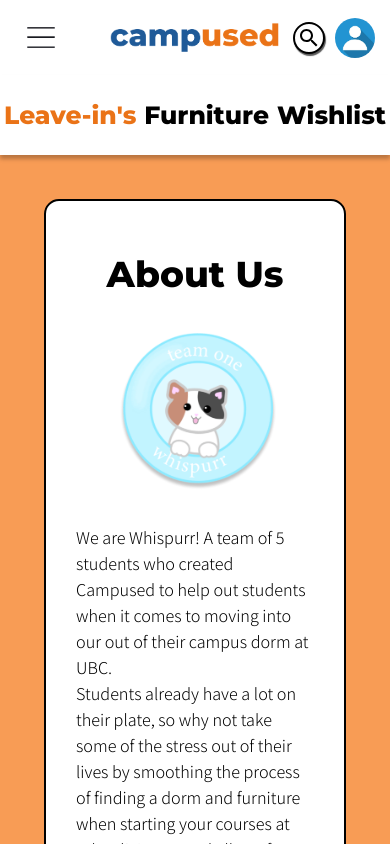
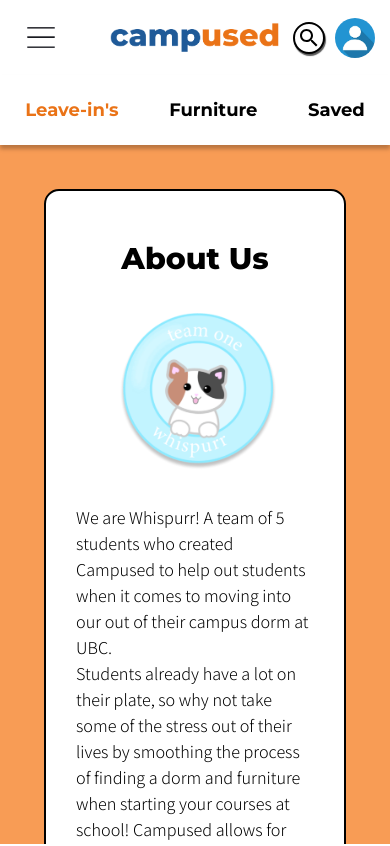
Before and after one commit to cindyparkk/campused, a Next.js app: page /about in a window 390 px wide. Shown: the top 846 px of the page. Built offline with nearby package versions, Linux system fonts and the light colour scheme.

Commit message:
removed profile slider, updated header menu

```diff
--- a/comps/ExpandedMenu/index.js
+++ b/comps/ExpandedMenu/index.js
@@ -4,7 +4,7 @@
 import CircleButton from '../../comps/CircleButton';
 
 const Contain = styled.div`
-
+    position: relative;
 `
 const Content = styled.div`
     display: inline-flex;
@@ -39,11 +39,13 @@
 const InitialButton = styled.div`
     transition: 0.3s;
     opacity: ${props=>props.expanded ? "0" : "1"};
+    display: inline-flex;
 `
 
 const Main = styled.div`
     min-width: 216px;
     min-height: 236px;
+    position: absolute;
     height: auto;
     background: #FFFFFF;
     border: 2px solid #000000;
@@ -51,7 +53,7 @@
     box-shadow: 0px 4px 4px rgba(0, 0, 0, 0.25);
     border-radius: 12px;
     // display: inline-flex;
-    display: ${props=>props.expanded ? "inline-flex" : "hidden"};
+    visibility: ${props=>props.expanded ? "visible" : "hidden"};
     opacity: ${props=>props.expanded ? 1 : 0};
     height: ${props=>props.expanded ? "auto" : "0px"};
 `
--- a/comps/HeaderMenu/index.js
+++ b/comps/HeaderMenu/index.js
@@ -14,10 +14,19 @@
     display: flex;
     width: 100%;
     justify-content: space-around;
-
 `;
 
+
 const LeaveIn = styled.h3`
+    cursor: pointer;
+    transition: 0.25s;
+    :hover{
+        color: #EA7317;
+    }
+    color: ${props=>props.selected ? '#EA7317' : 'black'};
+`;
+
+const LeaveIn2 = styled.h4`
     cursor: pointer;
     transition: 0.25s;
     :hover{
@@ -35,7 +44,26 @@
     color: ${props=>props.selected2 ? '#EA7317' : 'black'};
 `;
 
-const Wishlist = styled.h3`
+const Furniture2 = styled.h4`
+    cursor: pointer;
+    transition: 0.25s;
+    :hover{
+        color: #EA7317;
+    }
+    color: ${props=>props.selected2 ? '#EA7317' : 'black'};
+`;
+
+
+const Saved = styled.h3`
+    cursor: pointer;
+    transition: 0.25s;
+    :hover{
+        color: #EA7317;
+    }
+    color: ${props=>props.selected3 ? '#EA7317' : 'black'};
+`;
+
+const Saved2 = styled.h4`
     cursor: pointer;
     transition: 0.25s;
     :hover{
@@ -58,22 +86,62 @@
     }
 }
 
-const HeaderMenu = ({}) =>{
+const HeaderMenu = ({fontSize}) =>{
     const [selected, setSelected] = useState(1);
+    const [state, setState] = useState(false);
 
     return <Main>
 
         <Container>
 
-        <Link href="/leave-in"><LeaveIn selected={selected === 1} onClick={()=>{
+        {process.browser && window.innerWidth > 630 ? <Link href="/leave-in">
+            <LeaveIn selected={selected === 1} onClick={()=>{
             setSelected(1);
-        }}>Leave-in's</LeaveIn></Link>
-        <Link href="/furniture-market"><Furniture selected2={selected === 2} onClick={()=>{
-            setSelected(2);
-        }}>Furniture</Furniture></Link>
-        <Wishlist selected3={selected === 3} onClick={()=>{
+        }}>Leave-in's</LeaveIn>
+        </Link>: null}
+
+
+
+        {process.browser && window.innerWidth < 630 ? <Link href="/leave-in">
+            <LeaveIn2 selected={selected === 1} onClick={()=>{
+            setSelected(1);
+        }}>Leave-in's</LeaveIn2>
+        </Link>: null}
+
+
+
+        {process.browser && window.innerWidth > 630 ? <Link href="/furniture-market">
+                <Furniture selected2={selected === 2} onClick={()=>{
+                setSelected(2);
+            }}>Furniture</Furniture>
+            </Link>: null}
+
+
+
+        {process.browser && window.innerWidth < 630 ? <Link href="/furniture-market">
+                <Furniture2 selected2={selected === 2} onClick={()=>{
+                setSelected(2);
+            }}>Furniture</Furniture2>
+            </Link>: null}
+
+
+
+        {process.browser && window.innerWidth > 630 ? <Saved selected3={selected === 3} onClick={()=>{
             setSelected(3);
-        }}>Wishlist</Wishlist>
+        }}>Saved</Saved>: null}
+
+
+
+
+        {process.browser && window.innerWidth < 630 ? <Saved2 selected3={selected === 3} onClick={()=>{
+            setSelected(3);
+        }}>Saved</Saved2>: null}
+
+
+
+
+
+
 
     </Container>
 
--- a/pages/index.scss
+++ b/pages/index.scss
@@ -16,7 +16,7 @@
     // i.e. "Your Name"
     font-family: "Montserrat", sans-serif;
     font-weight: 800;
-    font-size: 36px;
+    font-size: 30px;
 }
 
 h3 {
@@ -30,8 +30,10 @@
     // price, choose a category
 
     font-family: "Montserrat", sans-serif;
+    // font-weight: 700;
+    // font-size: 24px;
     font-weight: 700;
-    font-size: 24px;
+    font-size: 18px;
 }
 
 h5 {
```
Also changed, not shown: comps/ProfileSlider/index.js (+66 -19 lines).
